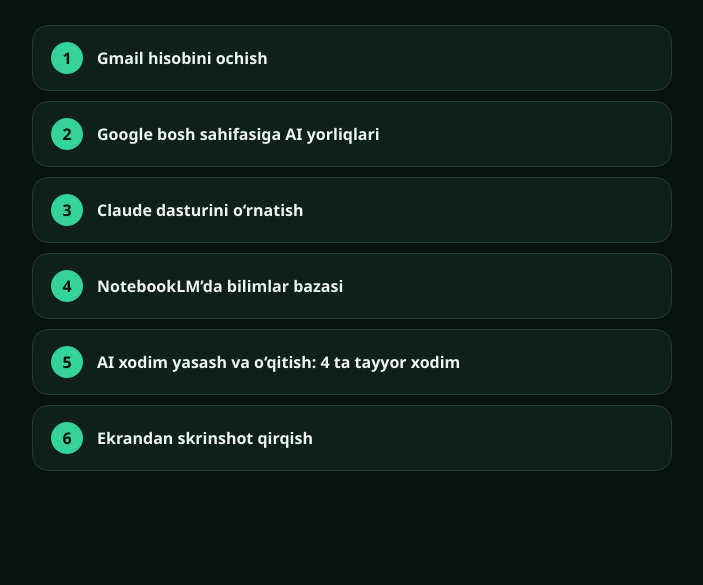
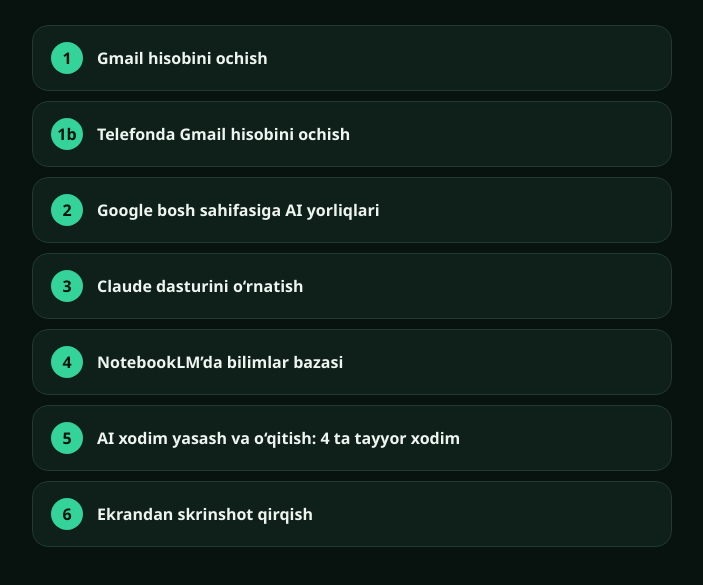
Before and after one commit to ytoshmuhammadov-sudo/ai-yoriqnomalar, a plain HTML site: page index.html in a window 1280 px wide. Shown: the part 127-712 px from the top of the page, without its empty margins (288-991 px from the left). Drawn offline with Linux system fonts and the light colour scheme.

Commit message:
Add index.html (telefonda Gmail)

```diff
--- a/index.html
+++ b/index.html
@@ -14,6 +14,7 @@ a span{width:32px;height:32px;border-radius:50%;background:var(--a);color:#04140
 <h1>AI yo‘riqnomalar</h1>
 <p>Qisqa, sodda, rasmlar bilan. Kerakli joylarda nusxalash tugmasi bor.</p>
 <a href="1_Gmail_ochish.html"><span>1</span>Gmail hisobini ochish</a>
+<a href="1_Gmail_ochish_telefonda.html"><span>1b</span>Telefonda Gmail hisobini ochish</a>
 <a href="2_Chrome_AI_yorliqlar.html"><span>2</span>Google bosh sahifasiga AI yorliqlari</a>
 <a href="3_Claude_ornatish.html"><span>3</span>Claude dasturini o‘rnatish</a>
 <a href="4_NotebookLM_bilimlar_bazasi.html"><span>4</span>NotebookLM’da bilimlar bazasi</a>
```
